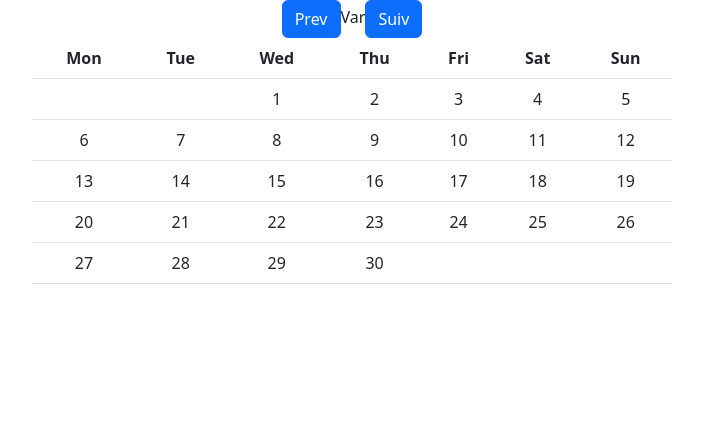
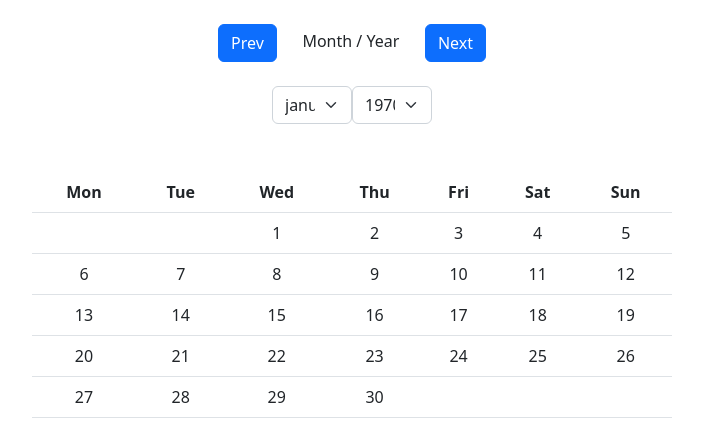
Before and after one commit to EdouardQ/react-h3-calendar, a React (Create React App) app: page / in a window 1280 px wide. Shown: the top 442 px of the page, without its empty margins (288-991 px from the left). Built offline with nearby package versions, Linux system fonts and the light colour scheme.

Commit message:
add base from CalendarForm.jsxForm

```diff
--- a/src/App.css
+++ b/src/App.css
@@ -5,6 +5,10 @@
 .App-logo {
   height: 40vmin;
   pointer-events: none;
+}
+
+.btn-date {
+  margin: 0 2%;
 }
 
 @media (prefers-reduced-motion: no-preference) {
--- a/src/App.js
+++ b/src/App.js
@@ -2,17 +2,14 @@ import './App.css';
 import "../node_modules/bootstrap/dist/css/bootstrap.min.css";
 import {CalendarProvider} from "./context/calendarContext";
 import {Outlet} from "react-router-dom";
-import {CalendarHeaderProvider} from "./context/calendarHeaderContext";
 
 
 function App() {
   return (
     <div className="App">
-        <CalendarHeaderProvider>
-            <CalendarProvider>
-                <Outlet />
-            </CalendarProvider>
-        </CalendarHeaderProvider>
+        <CalendarProvider>
+            <Outlet />
+        </CalendarProvider>
     </div>
   );
 }
--- a/src/components/Calendar.jsx
+++ b/src/components/Calendar.jsx
@@ -47,7 +47,9 @@ export const Calendar = (props) => {
 
     return (
         <div>
+            <br/>
            <CalendarHeader></CalendarHeader>
+            <br/><br/>
             <table className="table w-50 m-auto">
                 <thead>
                     <tr>
--- /dev/null
+++ b/src/components/CalendarForm.jsx
@@ -0,0 +1,35 @@
+export const CalendarForm = () => {
+    let dates = {
+        "months": [
+            "january",
+            "february",
+            "mars",
+            "april",
+            "mai",
+            "june",
+            "july",
+            "september",
+            "october",
+            "november",
+            "december"
+        ],
+        "years": []
+    };
+
+    for (let i = 1970; i <= 2030; i++) {
+        dates.years.push(i);
+    }
+
+    return(
+        <div>
+            <form className="w-25 m-auto">
+                <select id="months" className="form-select d-inline-block w-25">
+                    {dates.months.map((value => <option value={value}>{value}</option>))}
+                </select>
+                <select id="years" className="form-select d-inline-block w-25">
+                    {dates.years.map((value => <option value={value}>{value}</option>))}
+                </select>
+            </form>
+        </div>
+    );
+}
--- a/src/components/CalendarHeader.jsx
+++ b/src/components/CalendarHeader.jsx
@@ -1,15 +1,16 @@
-import {useContext} from "react";
-import {CalendarHeaderContext} from "../context/calendarHeaderContext";
+import {CalendarForm} from "./CalendarForm";
 
-
-export const CalendarHeader = (props) => {
-    const {calendarHeader} = useContext(CalendarHeaderContext);
+export const CalendarHeader = () => {
 
     return(
         <div>
-            <button className="btn btn-primary">Prev</button>
-            Var
-            <button className="btn btn-primary">Suiv</button>
+            <div>
+                <button className="btn btn-primary btn-date">Prev</button>
+                Month / Year
+                <button className="btn btn-primary btn-date">Next</button>
+            </div>
+            <br/>
+            <CalendarForm></CalendarForm>
         </div>
     );
 }
--- a/src/context/calendarHeaderContext.jsx
+++ /dev/null
@@ -1,15 +0,0 @@
-import {createContext, useState} from "react";
-import {CalendarGeneratorService} from "../services/calendarGeneratorService";
-
-export const CalendarHeaderContext = createContext();
-
-export const CalendarHeaderProvider = (props) => {
-    const now = new Date(Date.now());
-    const [calendarHeader, setCalendarHeader] = useState(CalendarGeneratorService(now.getFullYear(), now.getMonth()));
-
-    return (
-        <CalendarHeaderContext.Provider value={{ calendarHeader: calendarHeader, setCalendarHeader }}>
-            {props.children}
-        </CalendarHeaderContext.Provider>
-    );
-};
```
